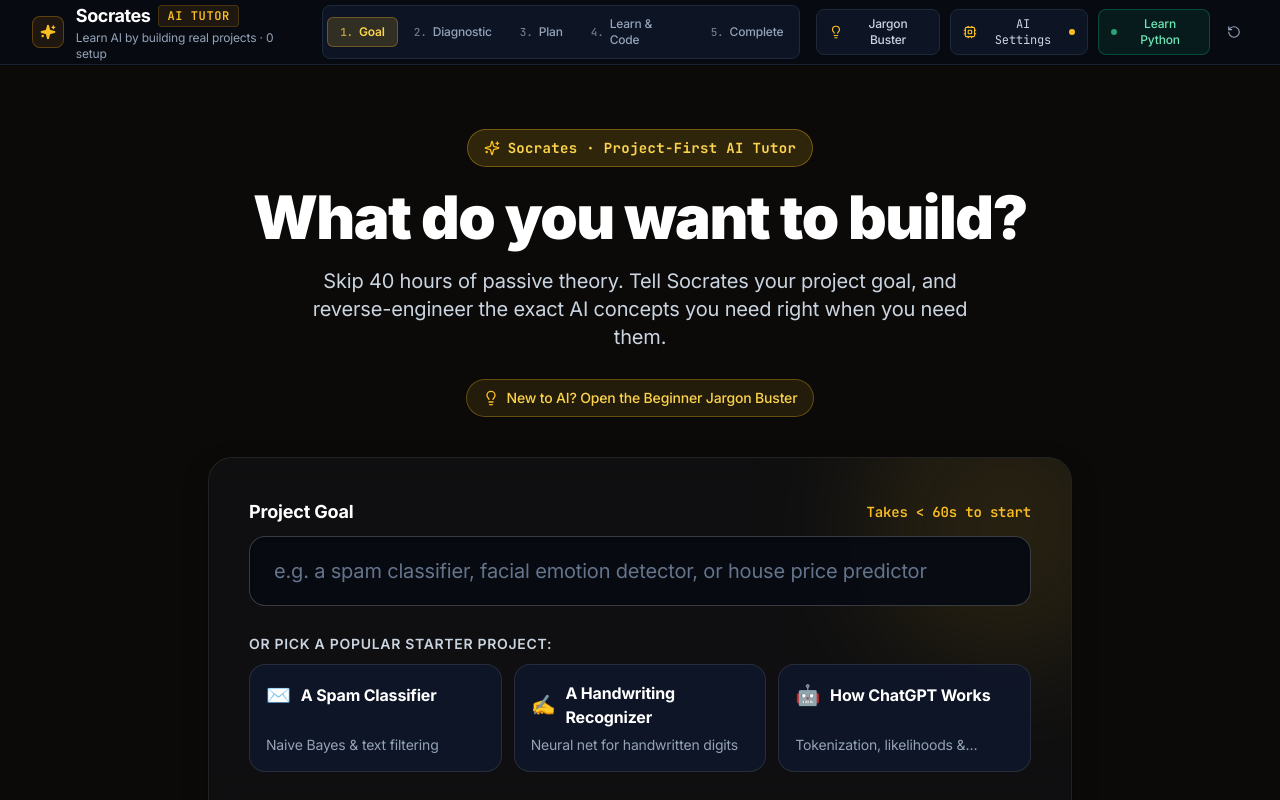
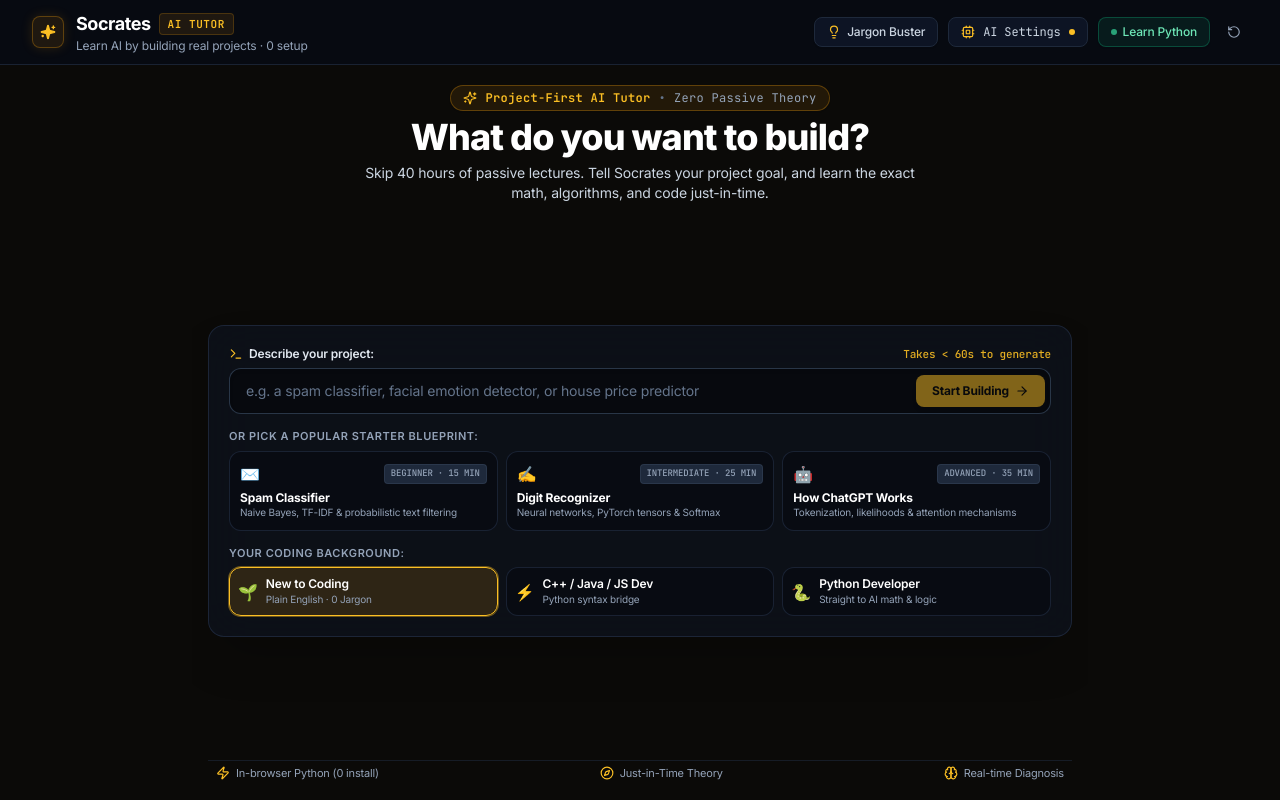
Before and after one commit to Suhas1010/Socrates, a Next.js app: page / in a window 1280 px wide. Built offline with nearby package versions, Linux system fonts and the light colour scheme.

Commit message:
feat(ui): overhaul LandingView and Navbar to sleek fit-to-screen developer aesthetic

```diff
--- a/src/app/page.tsx
+++ b/src/app/page.tsx
@@ -51,15 +51,17 @@
           <LessonView />
         ) : (
           <div className="flex-1 overflow-y-auto flex flex-col justify-between">
-            <div className="flex-1">
+            <div className="flex-1 flex flex-col">
               {currentScreen === "landing" && <LandingView />}
               {currentScreen === "diagnostic" && <DiagnosticView />}
               {currentScreen === "plan" && <PlanReviewView />}
               {currentScreen === "complete" && <ProjectSummaryModal />}
             </div>
-            <footer className="w-full border-t border-gold/10 py-4 text-center text-xs text-muted font-mono flex-shrink-0">
-              Socrates · Project-First AI Tutor · BFWAI / AI Build Challenge 2026
-            </footer>
+            {currentScreen !== "landing" && (
+              <footer className="w-full border-t border-zinc-800/80 py-3 text-center text-xs text-zinc-500 font-mono flex-shrink-0">
+                Socrates · Project-First AI Tutor · BFWAI / AI Build Challenge 2026
+              </footer>
+            )}
           </div>
         )}
       </main>
--- a/src/components/LandingView.tsx
+++ b/src/components/LandingView.tsx
@@ -1,23 +1,41 @@
 "use client";
 
 import React, { useState } from "react";
-import { Sparkles, ArrowRight, Lightbulb, Compass, Zap, Code, Terminal } from "lucide-react";
+import { Sparkles, ArrowRight, Compass, Zap, Brain, Code2, Terminal } from "lucide-react";
 import { useSessionStore } from "@/lib/store";
 import { CodingBackground } from "@/lib/types";
 import { JargonBusterModal } from "./JargonBusterModal";
 
 export const LandingView: React.FC = () => {
-  const { generatePlanForGoal, isLoadingPlan, apiKey } = useSessionStore();
+  const { generatePlanForGoal, isLoadingPlan } = useSessionStore();
   const [goal, setGoal] = useState("");
   const [interests, setInterests] = useState("");
   const [codingBg, setCodingBg] = useState<CodingBackground>("beginner");
   const [isJargonModalOpen, setIsJargonModalOpen] = useState(false);
 
-  // The 3 exact chips requested in Prompt 1
+  // The 3 exact chips requested
   const exampleChips = [
-    { label: "a spam classifier", icon: "✉️", desc: "Naive Bayes & text filtering" },
-    { label: "a handwriting recognizer", icon: "✍️", desc: "Neural net for handwritten digits" },
-    { label: "how ChatGPT works", icon: "🤖", desc: "Tokenization, likelihoods & transformers" },
+    {
+      label: "a spam classifier",
+      tag: "Beginner · 15 min",
+      icon: "✉️",
+      title: "Spam Classifier",
+      desc: "Naive Bayes, TF-IDF & probabilistic text filtering",
+    },
+    {
+      label: "a handwriting recognizer",
+      tag: "Intermediate · 25 min",
+      icon: "✍️",
+      title: "Digit Recognizer",
+      desc: "Neural networks, PyTorch tensors & Softmax",
+    },
+    {
+      label: "how ChatGPT works",
+      tag: "Advanced · 35 min",
+      icon: "🤖",
+      title: "How ChatGPT Works",
+      desc: "Tokenization, likelihoods & attention mechanisms",
+    },
   ];
 
   // 3-way Coding Background Options
@@ -25,19 +43,19 @@
     {
       id: "beginner",
       title: "New to Coding",
-      subtitle: "Step-by-step Python syntax hints & zero assumed jargon",
+      subtitle: "Plain English · 0 Jargon",
       icon: "🌱",
     },
     {
       id: "other_languages",
       title: "C++ / Java / JS Dev",
-      subtitle: "Python syntax bridge (no braces/semicolons, indentation rules)",
+      subtitle: "Python syntax bridge",
       icon: "⚡",
     },
     {
       id: "python",
-      title: "Python Dev",
-      subtitle: "Clean code cell, jump straight to AI math & model logic",
+      title: "Python Developer",
+      subtitle: "Straight to AI math & logic",
       icon: "🐍",
     },
   ];
@@ -48,56 +66,50 @@
     await generatePlanForGoal(goal.trim(), interests.trim(), codingBg);
   };
 
-  const handleChipClick = async (chipText: string) => {
-    setGoal(chipText);
-    await generatePlanForGoal(chipText, interests.trim(), codingBg);
+  const handleChipClick = async (chipLabel: string) => {
+    setGoal(chipLabel);
+    await generatePlanForGoal(chipLabel, interests.trim(), codingBg);
   };
 
   return (
-    <div className="w-full max-w-4xl mx-auto px-4 py-10 md:py-16 text-slate-100">
-      {/* Hero Badge */}
-      <div className="text-center mb-10 space-y-5">
-        <div className="inline-flex items-center gap-2 px-4 py-2 rounded-full bg-amber-400/15 border border-amber-400/35 text-amber-300 text-sm font-mono tracking-wide shadow-sm">
-          <Sparkles className="w-4 h-4 text-amber-400" />
-          <span className="font-bold">Socrates · Project-First AI Tutor</span>
+    <div className="relative w-full max-w-4xl mx-auto px-4 py-2 sm:py-3 text-slate-100 flex flex-col justify-between h-full max-h-[calc(100vh-4.25rem)] overflow-hidden">
+      {/* Ambient background glow */}
+      <div className="absolute top-0 left-1/2 -translate-x-1/2 w-[550px] h-[220px] bg-gradient-to-b from-amber-500/10 via-amber-500/5 to-transparent blur-3xl pointer-events-none -z-10" />
+
+      {/* Hero Header */}
+      <div className="text-center pt-1 sm:pt-2 space-y-1.5 flex-shrink-0">
+        <div className="inline-flex items-center gap-2 px-3 py-1 rounded-full bg-amber-500/10 border border-amber-500/30 text-amber-400 text-xs font-mono tracking-wide shadow-sm">
+          <Sparkles className="w-3.5 h-3.5 text-amber-400" />
+          <span className="font-semibold">Project-First AI Tutor</span>
+          <span className="text-slate-500">•</span>
+          <span className="text-slate-400">Zero Passive Theory</span>
         </div>
 
-        {/* Primary Headline */}
-        <h1 className="text-4xl sm:text-5xl md:text-6xl font-black tracking-tight text-white leading-tight">
+        <h1 className="text-2xl sm:text-3xl md:text-4xl font-extrabold tracking-tight text-white leading-tight">
           What do you want to build?
         </h1>
 
-        <p className="text-base sm:text-lg md:text-xl text-slate-300 max-w-2xl mx-auto leading-relaxed font-normal">
-          Skip 40 hours of passive theory. Tell Socrates your project goal, and reverse-engineer the exact AI concepts you need right when you need them.
+        <p className="text-xs sm:text-sm text-slate-300 max-w-xl mx-auto leading-normal">
+          Skip 40 hours of passive lectures. Tell Socrates your project goal, and learn the exact math, algorithms, and code just-in-time.
         </p>
-
-        {/* Quick Jargon Buster trigger */}
-        <div className="pt-2">
-          <button
-            type="button"
-            onClick={() => setIsJargonModalOpen(true)}
-            className="inline-flex items-center gap-2 text-sm text-amber-300 hover:text-white bg-amber-400/10 hover:bg-amber-400/20 border border-amber-400/30 px-4 py-2 rounded-full transition-all shadow-sm font-medium"
-          >
-            <Lightbulb className="w-4 h-4 text-amber-400" />
-            <span>New to AI? Open the Beginner Jargon Buster</span>
-          </button>
-        </div>
       </div>
 
-      {/* Main Goal Intake Card */}
-      <div className="glass-panel p-7 md:p-10 rounded-3xl border border-white/15 shadow-2xl relative overflow-hidden mb-12 bg-slate-900/80">
-        <div className="absolute top-0 right-0 -mr-20 -mt-20 w-72 h-72 bg-amber-400/10 rounded-full blur-3xl pointer-events-none" />
+      {/* Main Glass Intake Panel */}
+      <div className="p-4 sm:p-5 rounded-2xl border border-slate-800/90 bg-[#0d111a]/90 backdrop-blur-xl shadow-2xl relative my-1 sm:my-2 flex-shrink-0">
+        <form onSubmit={handleSubmit} className="space-y-3.5">
+          {/* Search/Goal Input with Embedded Submit */}
+          <div className="space-y-1.5">
+            <div className="flex items-center justify-between text-xs font-medium text-slate-300">
+              <span className="flex items-center gap-1.5 text-slate-200 font-semibold">
+                <Terminal className="w-3.5 h-3.5 text-amber-400" />
+                Describe your project:
+              </span>
+              <span className="text-[11px] text-amber-400/90 font-mono font-medium">
+                Takes &lt; 60s to generate
+              </span>
+            </div>
 
-        <form onSubmit={handleSubmit} className="space-y-7 relative z-10">
-          {/* Single large text input */}
-          <div className="space-y-2.5">
-            <label
-              htmlFor="goal-input"
-              className="block text-base md:text-lg font-bold text-white flex items-center justify-between"
-            >
-              <span>Project Goal</span>
-              <span className="text-xs md:text-sm text-amber-400 font-mono font-semibold">Takes &lt; 60s to start</span>
-            </label>
+            <div className="relative flex items-center">
               <input
                 id="goal-input"
                 type="text"
@@ -105,130 +117,110 @@
                 onChange={(e) => setGoal(e.target.value)}
                 placeholder="e.g. a spam classifier, facial emotion detector, or house price predictor"
                 required
-              className="w-full bg-[#080B12]/95 border border-white/20 focus:border-amber-400 focus:ring-4 focus:ring-amber-400/20 text-white placeholder-slate-500 px-6 py-4 md:py-5 rounded-2xl text-lg md:text-xl transition-all outline-none shadow-inner"
+                className="w-full bg-[#07090e] border border-slate-700/80 focus:border-amber-400 focus:ring-2 focus:ring-amber-400/20 text-white placeholder-slate-500 pl-4 pr-36 py-3 rounded-xl text-sm outline-none shadow-inner transition-all font-sans"
               />
+              <button
+                id="start-button"
+                type="submit"
+                disabled={!goal.trim() || isLoadingPlan}
+                className="absolute right-1.5 px-4 py-2 rounded-lg bg-amber-400 hover:bg-amber-300 text-zinc-950 font-bold text-xs transition-all flex items-center gap-1.5 shadow-md disabled:opacity-50 disabled:cursor-not-allowed active:scale-95"
+              >
+                {isLoadingPlan ? (
+                  <>
+                    <span className="w-3.5 h-3.5 border-2 border-zinc-950 border-t-transparent rounded-full animate-spin" />
+                    <span>Planning...</span>
+                  </>
+                ) : (
+                  <>
+                    <span>Start Building</span>
+                    <ArrowRight className="w-3.5 h-3.5" />
+                  </>
+                )}
+              </button>
+            </div>
           </div>
 
-          {/* Three example chips */}
-          <div className="space-y-2.5">
-            <div className="text-xs md:text-sm text-slate-300 font-semibold uppercase tracking-wider">
-              Or pick a popular starter project:
+          {/* Starter Project Blueprints */}
+          <div className="space-y-1.5">
+            <div className="text-[11px] text-slate-400 font-semibold uppercase tracking-wider flex items-center justify-between">
+              <span>Or pick a popular starter blueprint:</span>
             </div>
-            <div className="grid grid-cols-1 sm:grid-cols-3 gap-3">
-              {exampleChips.map((chip) => (
+            <div className="grid grid-cols-1 sm:grid-cols-3 gap-2">
+              {exampleChips.map((chip) => {
+                const isSelected = goal.toLowerCase() === chip.label.toLowerCase();
+                return (
                   <button
                     type="button"
                     key={chip.label}
                     onClick={() => handleChipClick(chip.label)}
-                  className={`text-left p-4 rounded-2xl border transition-all flex flex-col justify-between ${
-                    goal.toLowerCase() === chip.label.toLowerCase()
-                      ? "bg-amber-400/20 border-amber-400 text-white shadow-lg shadow-amber-400/15 ring-2 ring-amber-400/40"
-                      : "bg-slate-900/90 border-white/10 hover:border-amber-400/40 text-slate-300 hover:text-white"
+                    className={`text-left p-2.5 rounded-xl border transition-all flex flex-col justify-between group relative overflow-hidden ${
+                      isSelected
+                        ? "bg-amber-500/15 border-amber-400 text-white ring-1 ring-amber-400/40 shadow-sm"
+                        : "bg-[#080B12]/80 border-slate-800/80 hover:border-amber-400/40 text-slate-300 hover:text-white"
                     }`}
                   >
-                  <div className="flex items-center gap-2.5 mb-1.5">
-                    <span className="text-xl">{chip.icon}</span>
-                    <span className="text-sm md:text-base font-bold text-white capitalize">
-                      {chip.label}
+                    <div className="flex items-center justify-between w-full mb-1">
+                      <span className="text-base">{chip.icon}</span>
+                      <span className="text-[9px] uppercase font-mono px-1.5 py-0.5 rounded bg-slate-800 text-slate-400 border border-slate-700/60 font-medium">
+                        {chip.tag}
                       </span>
                     </div>
-                  <span className="text-xs md:text-sm text-slate-400 line-clamp-1 leading-relaxed">
+                    <div>
+                      <div className="text-xs font-bold text-white group-hover:text-amber-300 transition-colors">
+                        {chip.title}
+                      </div>
+                      <div className="text-[10px] text-slate-400 line-clamp-1 leading-snug">
                         {chip.desc}
-                  </span>
+                      </div>
+                    </div>
                   </button>
-              ))}
+                );
+              })}
             </div>
           </div>
 
-          {/* Coding Background Selector (Beginner / C++ & Java / Python) */}
-          <div className="space-y-2.5">
-            <label className="block text-xs md:text-sm font-bold text-slate-200 uppercase tracking-wider">
+          {/* Coding Background Selector */}
+          <div className="space-y-1.5">
+            <div className="text-[11px] text-slate-400 font-semibold uppercase tracking-wider">
               Your Coding Background:
-            </label>
-            <div className="grid grid-cols-1 sm:grid-cols-3 gap-3">
+            </div>
+            <div className="grid grid-cols-3 gap-2">
               {codingBgOptions.map((opt) => (
                 <button
                   type="button"
                   key={opt.id}
                   onClick={() => setCodingBg(opt.id)}
-                  className={`p-4 rounded-2xl border text-left transition-all flex flex-col justify-between ${
+                  className={`p-2 rounded-xl border text-left transition-all flex items-center gap-2 ${
                     codingBg === opt.id
-                      ? "bg-amber-400/20 border-amber-400 text-white shadow-lg shadow-amber-400/15 ring-2 ring-amber-400/40"
-                      : "bg-slate-900/90 border-white/10 hover:border-amber-400/30 text-slate-300 hover:text-white"
+                      ? "bg-amber-500/15 border-amber-400 text-white ring-1 ring-amber-400/40"
+                      : "bg-[#080B12]/70 border-slate-800/80 hover:border-amber-400/30 text-slate-300 hover:text-white"
                   }`}
                 >
-                  <div className="flex items-center gap-2 font-bold text-sm md:text-base text-white mb-1.5">
-                    <span className="text-lg">{opt.icon}</span>
-                    <span>{opt.title}</span>
-                  </div>
-                  <div className="text-xs md:text-sm text-slate-400 leading-relaxed">
-                    {opt.subtitle}
+                  <span className="text-base flex-shrink-0">{opt.icon}</span>
+                  <div className="min-w-0 flex-1">
+                    <div className="text-xs font-semibold text-white truncate">{opt.title}</div>
+                    <div className="text-[10px] text-slate-400 truncate">{opt.subtitle}</div>
                   </div>
                 </button>
               ))}
             </div>
           </div>
-
-          {/* Optional smaller input: What are you into? */}
-          <div className="space-y-2">
-            <label
-              htmlFor="interests-input"
-              className="block text-xs md:text-sm font-medium text-slate-300"
-            >
-              What are you into? (gaming, music, sports, healthcare...)
-            </label>
-            <input
-              id="interests-input"
-              type="text"
-              value={interests}
-              onChange={(e) => setInterests(e.target.value)}
-              placeholder="Optional — used by Socrates to generate analogies from your personal interests"
-              className="w-full bg-[#080B12]/80 border border-white/15 text-white placeholder-slate-500 px-5 py-3 rounded-xl text-sm md:text-base focus:border-amber-400 focus:ring-2 focus:ring-amber-400/20 outline-none transition-all"
-            />
-          </div>
-
-          {/* Start button */}
-          <button
-            id="start-button"
-            type="submit"
-            disabled={!goal.trim() || isLoadingPlan}
-            className="w-full py-4 md:py-5 px-8 rounded-2xl bg-amber-400 hover:bg-amber-300 text-zinc-950 font-black text-base md:text-lg shadow-xl shadow-amber-400/25 flex items-center justify-center gap-2.5 transition-all transform active:scale-[0.99] disabled:opacity-50 disabled:cursor-not-allowed"
-          >
-            {isLoadingPlan ? (
-              <>
-                <span className="w-5 h-5 border-2 border-zinc-950 border-t-transparent rounded-full animate-spin" />
-                <span>Reverse-Engineering AI Concepts...</span>
-              </>
-            ) : (
-              <>
-                <span>Start Learning & Building</span>
-                <ArrowRight className="w-5 h-5 text-zinc-950" />
-              </>
-            )}
-          </button>
         </form>
       </div>
 
-      {/* Philosophy cards */}
-      <div className="grid grid-cols-1 md:grid-cols-2 gap-5 text-sm">
-        <div className="p-5 rounded-2xl bg-slate-900/80 border border-white/10 space-y-2 shadow-lg">
-          <div className="font-mono text-amber-400 flex items-center gap-2 font-bold text-sm md:text-base">
-            <Compass className="w-5 h-5" />
-            <span>JUST-IN-TIME LEARNING</span>
+      {/* Micro Trust Indicators / Bottom Row */}
+      <div className="flex items-center justify-between text-[11px] text-slate-400 px-2 py-1 border-t border-slate-800/60 flex-shrink-0">
+        <div className="flex items-center gap-1.5">
+          <Zap className="w-3.5 h-3.5 text-amber-400" />
+          <span>In-browser Python (0 install)</span>
         </div>
-          <p className="text-slate-300 leading-relaxed text-sm md:text-[15px]">
-            Concepts are taught only at the moment your build step needs them, not weeks in advance.
-          </p>
+        <div className="hidden sm:flex items-center gap-1.5">
+          <Compass className="w-3.5 h-3.5 text-amber-400" />
+          <span>Just-in-Time Theory</span>
         </div>
-
-        <div className="p-5 rounded-2xl bg-slate-900/80 border border-white/10 space-y-2 shadow-lg">
-          <div className="font-mono text-amber-400 flex items-center gap-2 font-bold text-sm md:text-base">
-            <Zap className="w-5 h-5" />
-            <span>TYPED ERROR DIAGNOSIS</span>
-          </div>
-          <p className="text-slate-300 leading-relaxed text-sm md:text-[15px]">
-            When you slip, Socrates pinpoints the exact cognitive failure mode and explains why.
-          </p>
+        <div className="flex items-center gap-1.5">
+          <Brain className="w-3.5 h-3.5 text-amber-400" />
+          <span>Real-time Diagnosis</span>
         </div>
       </div>
 
--- a/src/components/Navbar.tsx
+++ b/src/components/Navbar.tsx
@@ -56,12 +56,14 @@
     { id: "complete", label: "Complete" },
   ];
 
+  const isLanding = currentScreen === "landing" || activeStage === "landing";
+
   return (
     <header className="sticky top-0 z-50 w-full border-b border-slate-800/80 bg-[#080B12]/95 backdrop-blur-md">
       <div className="w-full px-4 sm:px-6 md:px-8 h-16 flex items-center justify-between gap-4">
         {/* Logo and Tagline */}
         <div className="flex items-center gap-3">
-          <div className="w-8 h-8 rounded-lg bg-amber-500/10 border border-amber-500/30 flex items-center justify-center text-amber-400 font-semibold shadow-sm">
+          <div className="w-8 h-8 rounded-lg bg-amber-500/10 border border-amber-500/30 flex items-center justify-center text-amber-400 font-semibold shadow-[0_0_12px_rgba(245,158,11,0.15)]">
             <Sparkles className="w-4 h-4 fill-current" />
           </div>
           <div>
@@ -69,7 +71,7 @@
               <span className="text-base md:text-lg font-bold tracking-tight text-white font-sans">
                 Socrates
               </span>
-              <span className="text-xs uppercase font-mono tracking-wider px-2 py-0.5 rounded bg-amber-500/10 text-amber-400 border border-amber-500/20 font-semibold">
+              <span className="text-[11px] uppercase font-mono tracking-wider px-2 py-0.5 rounded bg-amber-500/10 text-amber-400 border border-amber-500/20 font-semibold">
                 AI Tutor
               </span>
             </div>
@@ -79,7 +81,8 @@
           </div>
         </div>
 
-        {/* Stage breadcrumb pills */}
+        {/* Stage breadcrumb pills - only during active project workflow */}
+        {!isLanding && (
           <div className="hidden md:flex items-center gap-1 bg-slate-900/80 p-1 rounded-lg border border-slate-800 shadow-sm">
             {stages.map((stage, idx) => {
               const isActive = currentScreen === stage.id;
@@ -107,6 +110,7 @@
               );
             })}
           </div>
+        )}
 
         {/* Right stats and controls */}
         <div className="flex items-center gap-2.5">
```
Lines whose indentation alone changed are shown as unchanged.
